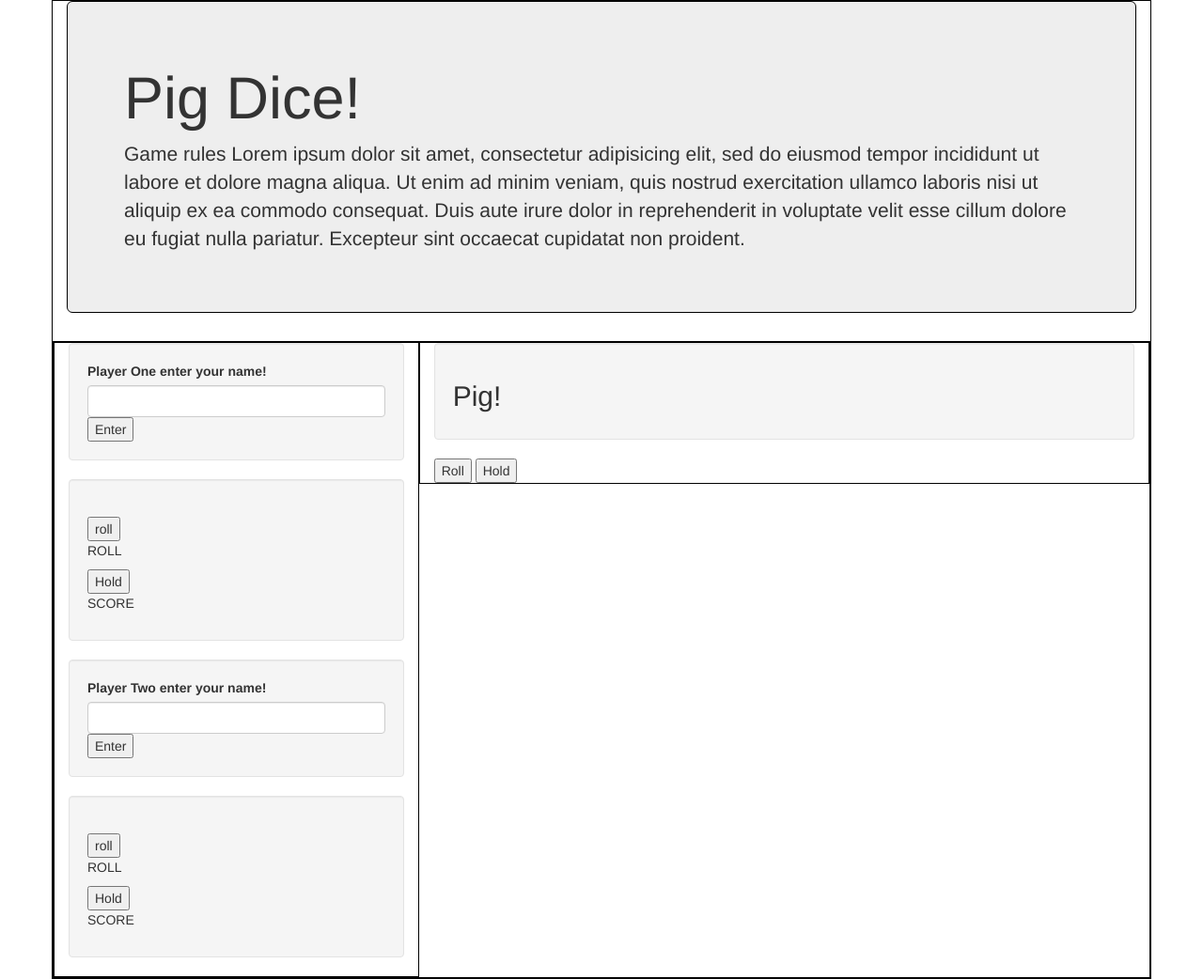
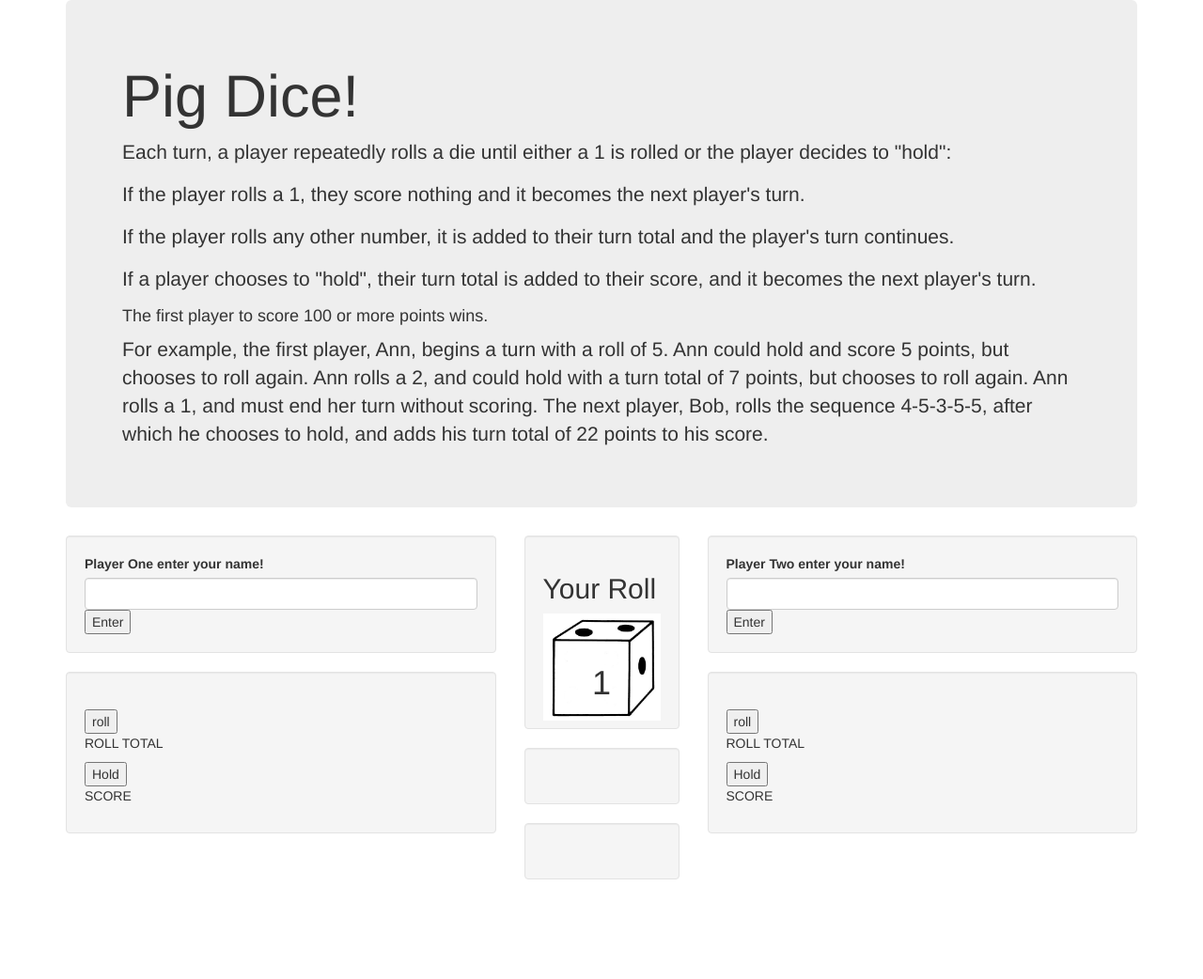
Before and after one commit to twyststar/Pig-dice, a plain HTML site: page index.html in a window 1280 px wide. Shown: the whole page at 94% size. After the commit the page ends 956 px from the top, so only its background shows below. Drawn offline with Linux system fonts and the light colour scheme.

Commit message:
Add CSS styling and edit README

```diff
--- a/css/styles.css
+++ b/css/styles.css
@@ -1,6 +1,18 @@
-div {
+/*div {
   border: 1px solid black;
-}
+}*/
 .score {
   border: 1px solid black;
 }
+/*.col-sm-2 {
+  text-align: center;
+}*/
+img {
+  width: 100%;
+  height: auto;
+}
+.currentRoll {
+  text-align: center;
+  padding-top: 0;
+  margin-top: -60px;
+}
--- a/index.html
+++ b/index.html
@@ -13,14 +13,19 @@
     <div class="container">
       <div class="header jumbotron">
         <h1>Pig Dice!</h1>
-        <p>Game rules Lorem ipsum dolor sit amet, consectetur adipisicing elit, sed do eiusmod tempor incididunt ut labore et dolore magna aliqua. Ut enim ad minim veniam, quis nostrud exercitation ullamco laboris nisi ut aliquip ex ea commodo consequat. Duis aute irure dolor in reprehenderit in voluptate velit esse cillum dolore eu fugiat nulla pariatur. Excepteur sint occaecat cupidatat non proident.</p>
+        <p>Each turn, a player repeatedly rolls a die until either a 1 is rolled or the player decides to "hold":</p>
+        <p>If the player rolls a 1, they score nothing and it becomes the next player's turn.</p>
+        <p>If the player rolls any other number, it is added to their turn total and the player's turn continues.</p>
+        <p>If a player chooses to "hold", their turn total is added to their score, and it becomes the next player's turn.</p>
+        <h4>The first player to score 100 or more points wins.</h4>
+        <p>For example, the first player, Ann, begins a turn with a roll of 5. Ann could hold and score 5 points, but chooses to roll again. Ann rolls a 2, and could hold with a turn total of 7 points, but chooses to roll again. Ann rolls a 1, and must end her turn without scoring. The next player, Bob, rolls the sequence 4-5-3-5-5, after which he chooses to hold, and adds his turn total of 22 points to his score.</p>
       </div>
       <div class="row">
-<!--Player fields-->
-        <div class="col-sm-4">
+<!--Player One fields-->
+        <div class="col-sm-5">
 
           <form class="playerOne" id="playerOne">
-            <div class="form-group well">
+            <div class="form-group well playOneDiv">
               <label for="playerOne-name">Player One enter your name! </label>
               <input type="text" class="form-control" id="playerOne-name">
               <button type="submit">Enter</button>
@@ -28,15 +33,32 @@
             <div class="playerOneScore well">
               <h3><span class="playerOneName"></span></h3>
               <button type="button" id="p1button">roll</button>
-              <p>ROLL <span class="p1roll">  </span></p>
+              <p>ROLL TOTAL  <span class="p1roll">  </span></p>
               <button class="p1hold">Hold</button>
-              <p>SCORE<span class="p1score">  </span> </p>
+              <p>SCORE   <span class="p1score"></span> </p>
             </div>
-
           </form>
-
+        </div>
+<!--Main game-->
+        <div class="col-sm-2">
+          <div class="well">
+            <h2>Your Roll</h2>
+            <img src="img/die.jpeg" alt="" />
+            <h1 class="currentRoll">1</h1>
+          </div>
+          <div class="well">
+            <h4><span class="playerOneName"></span></h4>
+            <h2><span class="p1score"></span></h2>
+          </div>
+          <div class="well">
+            <h4><span class="playerTwoName"></span></h4>
+            <h2><span class="p2score"> </span></h2>
+          </div>
+        </div>
+  <!--Player Two fields-->
+        <div class="col-sm-5">
           <form class="playerTwo" id="playerTwo">
-            <div class="form-group well">
+            <div class="form-group well playTwoDiv">
               <label for="playerTwo-name">Player Two enter your name! </label>
               <input type="text" class="form-control" id="playerTwo-name">
               <button type="submit">Enter</button>
@@ -45,20 +67,11 @@
             <div class="playerTwoScore well">
               <h3><span class="playerTwoName"></span></h3>
               <button type="button" id="p2button">roll</button>
-              <p>ROLL <span class="p2roll">  </span></p>
+              <p>ROLL TOTAL <span class="p2roll">  </span></p>
               <button class="p2hold">Hold</button>
-              <p>SCORE<span class="p2score">  </span> </p>
+              <p>SCORE   <span class="p2score">  </span> </p>
             </div>
           </form>
-
-        </div>
-<!--Main game-->
-        <div class="col-sm-8">
-          <div class="well">
-            <h2>Pig!</h2>
-          </div>
-          <button type="">Roll</button>
-          <button type="">Hold</button>
         </div>
       </div>
 
--- a/js/scripts.js
+++ b/js/scripts.js
@@ -7,8 +7,9 @@ function Player(name, roll, score) {
 
 Player.prototype.rolling = function() {
  var playerRoll = Math.floor((Math.random() * 6) + 1);
- console.log(playerRoll);
+ $(".currentRoll").text(playerRoll);
     if (playerRoll === 1) {
+      alert("You got a '1'! Next Player!");
       return this.roll = 0;
     } else {
       this.roll = (this.roll + playerRoll);
@@ -41,7 +42,7 @@ $(document).ready(function(){
     var pOneInput = $("#playerOne-name").val();
     onePlayer = new Player(pOneInput, 0, 0);
     $(".playerOneName").text(onePlayer.name);
-
+    $(".playOneDiv").hide();
   });
 
   $("#playerTwo").submit(function(event){
@@ -50,6 +51,7 @@ $(document).ready(function(){
     var pTwoInput = $("#playerTwo-name").val();
     twoPlayer = new Player(pTwoInput, 0, 0);
     $(".playerTwoName").text(twoPlayer.name);
+    $(".playTwoDiv").hide();
 
   });
 
@@ -58,7 +60,7 @@ $(document).ready(function(){
 
     var oneRoll = onePlayer.rolling();
     $(".p1roll").text(oneRoll);
-    console.log(oneRoll);
+
   });
   $("#p2button").click(function(event){
     event.preventDefault();
@@ -74,15 +76,15 @@ $(document).ready(function(){
 
     var oneScore = onePlayer.holding();
     $(".p1score").text(oneScore);
-    console.log(oneScore);
-    console.log(onePlayer);
+    $(".p1roll").text("");
+
   });
   $(".p2hold").click(function(event){
     event.preventDefault();
 
     var twoScore = twoPlayer.holding();
     $(".p2score").text(twoScore);
-    console.log(twoScore);
+    $(".p2roll").text("");
   });
 
 });
```
Also changed, not shown: img/die.jpeg (added), 1 other file.
